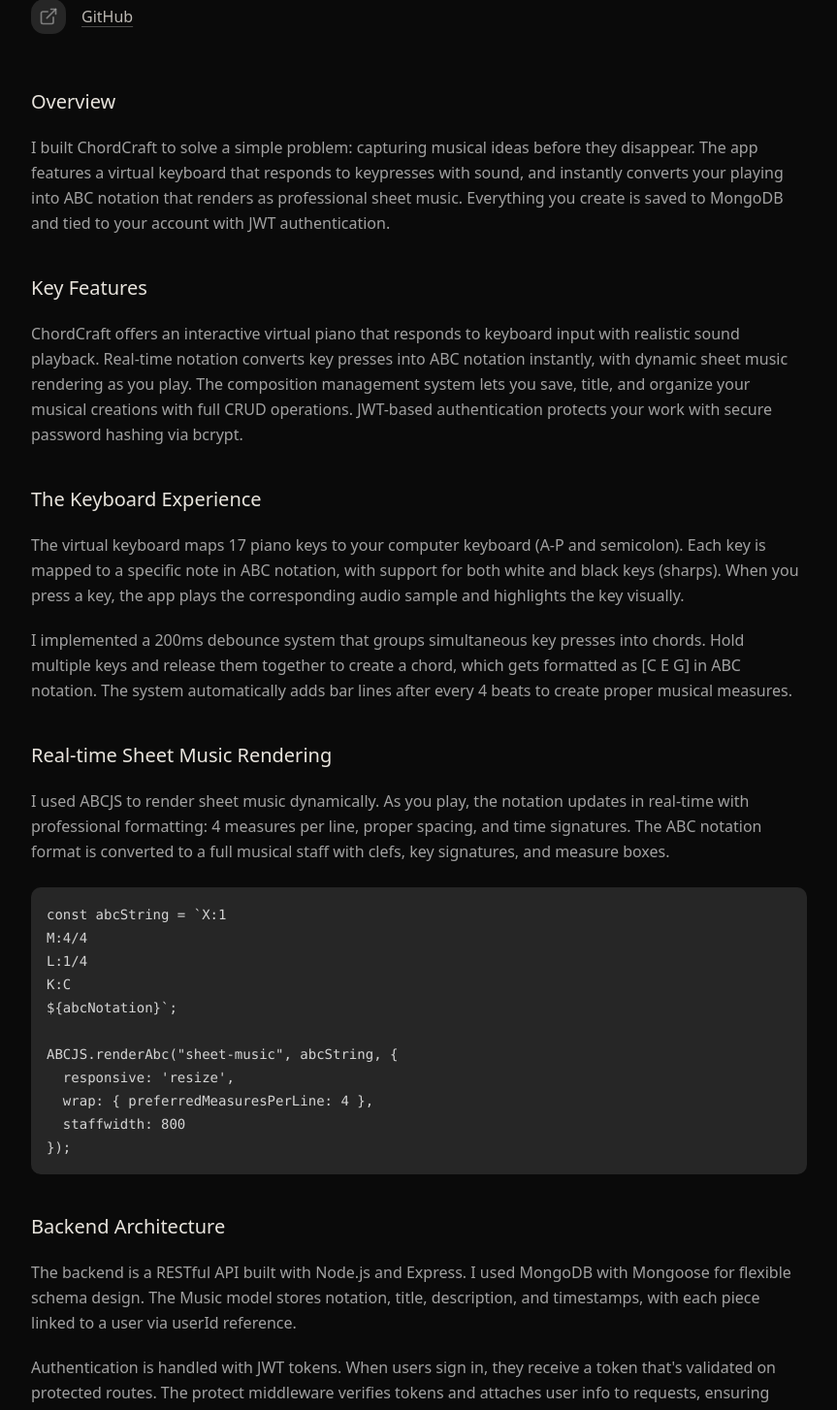
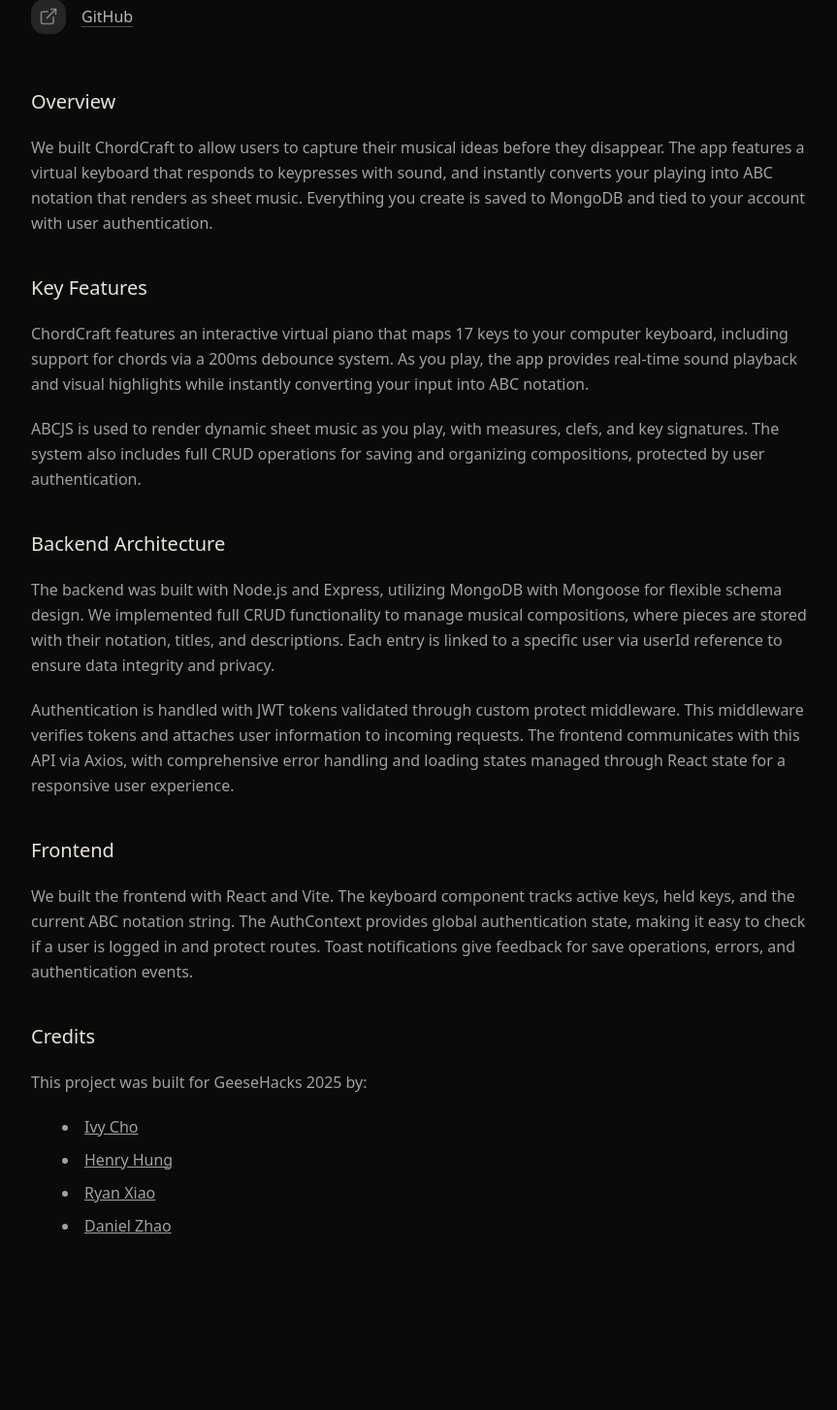
Before and after one commit to danielquzhao/personal-website-v2, a Next.js app: page /projects/chordcraft in a window 1280 px wide. Shown: the part 867-2321 px from the top of the page at 97% size, without its empty margins (208-1071 px from the left). After the commit the page ends 2164 px from the top, so only its background shows below. Built offline with nearby package versions, Linux system fonts and the light colour scheme.

Commit message:
Create chordcraft writeup

```diff
--- a/app/projects/chordcraft/page.tsx
+++ b/app/projects/chordcraft/page.tsx
@@ -18,68 +18,76 @@
                     <section className="space-y-4">
                         <h2 className="text-xl font-medium text-foreground">Overview</h2>
                         <p className="text-base text-muted-foreground leading-relaxed">
-                            I built ChordCraft to solve a simple problem: capturing musical ideas before they disappear. The app features a virtual keyboard that responds to keypresses with sound, and instantly converts your playing into ABC notation that renders as professional sheet music. Everything you create is saved to MongoDB and tied to your account with JWT authentication.
+                            We built ChordCraft to allow users to capture their musical ideas before they disappear. The app features a virtual keyboard that responds to keypresses with sound, and instantly converts your playing into ABC notation that renders as sheet music. Everything you create is saved to MongoDB and tied to your account with user authentication.
                         </p>
 
                         <h2 className="text-xl font-medium text-foreground">Key Features</h2>
                         <p className="text-base text-muted-foreground leading-relaxed">
-                            ChordCraft offers an interactive virtual piano that responds to keyboard input with realistic sound playback. Real-time notation converts key presses into ABC notation instantly, with dynamic sheet music rendering as you play. The composition management system lets you save, title, and organize your musical creations with full CRUD operations. JWT-based authentication protects your work with secure password hashing via bcrypt.
-                        </p>
-
-                        <h2 className="text-xl font-medium text-foreground">The Keyboard Experience</h2>
-                        <p className="text-base text-muted-foreground leading-relaxed">
-                            The virtual keyboard maps 17 piano keys to your computer keyboard (A-P and semicolon). Each key is mapped to a specific note in ABC notation, with support for both white and black keys (sharps). When you press a key, the app plays the corresponding audio sample and highlights the key visually.
+                            ChordCraft features an interactive virtual piano that maps 17 keys to your computer keyboard, including support for chords via a 200ms debounce system. As you play, the app provides real-time sound playback and visual highlights while instantly converting your input into ABC notation.
                         </p>
                         <p className="text-base text-muted-foreground leading-relaxed">
-                            I implemented a 200ms debounce system that groups simultaneous key presses into chords. Hold multiple keys and release them together to create a chord, which gets formatted as [C E G] in ABC notation. The system automatically adds bar lines after every 4 beats to create proper musical measures.
+                            ABCJS is used to render dynamic sheet music as you play, with measures, clefs, and key signatures. The system also includes full CRUD operations for saving and organizing compositions, protected by user authentication.
                         </p>
-
-                        <h2 className="text-xl font-medium text-foreground">Real-time Sheet Music Rendering</h2>
-                        <p className="text-base text-muted-foreground leading-relaxed">
-                            I used ABCJS to render sheet music dynamically. As you play, the notation updates in real-time with professional formatting: 4 measures per line, proper spacing, and time signatures. The ABC notation format is converted to a full musical staff with clefs, key signatures, and measure boxes.
-                        </p>
-                        <div className="my-6">
-                            <pre className="bg-muted p-4 rounded-lg overflow-x-auto">
-                                <code className="language-javascript">
-                                    {`const abcString = \`X:1\nM:4/4\nL:1/4\nK:C\n\${abcNotation}\`;
-
-ABCJS.renderAbc("sheet-music", abcString, {
-  responsive: 'resize',
-  wrap: { preferredMeasuresPerLine: 4 },
-  staffwidth: 800
-});`}
-                                </code>
-                            </pre>
-                        </div>
 
                         <h2 className="text-xl font-medium text-foreground">Backend Architecture</h2>
                         <p className="text-base text-muted-foreground leading-relaxed">
-                            The backend is a RESTful API built with Node.js and Express. I used MongoDB with Mongoose for flexible schema design. The Music model stores notation, title, description, and timestamps, with each piece linked to a user via userId reference.
+                            The backend was built with Node.js and Express, utilizing MongoDB with Mongoose for flexible schema design. We implemented full CRUD functionality to manage musical compositions, where pieces are stored with their notation, titles, and descriptions. Each entry is linked to a specific user via userId reference to ensure data integrity and privacy.
                         </p>
                         <p className="text-base text-muted-foreground leading-relaxed">
-                            Authentication is handled with JWT tokens. When users sign in, they receive a token that's validated on protected routes. The protect middleware verifies tokens and attaches user info to requests, ensuring users can only access and modify their own compositions.
+                            Authentication is handled with JWT tokens validated through custom protect middleware. This middleware verifies tokens and attaches user information to incoming requests. The frontend communicates with this API via Axios, with comprehensive error handling and loading states managed through React state for a responsive user experience.
                         </p>
 
-                        <h2 className="text-xl font-medium text-foreground">CRUD Operations</h2>
+                        <h2 className="text-xl font-medium text-foreground">Frontend</h2>
                         <p className="text-base text-muted-foreground leading-relaxed">
-                            ChordCraft implements full CRUD functionality for musical compositions. Users can create new pieces by playing on the keyboard and saving with a title and description. The saved compositions page displays all your work, sorted by creation date. You can edit titles and descriptions, or delete pieces you no longer want.
-                        </p>
-                        <p className="text-base text-muted-foreground leading-relaxed">
-                            All database operations include authorization checks to ensure users can only interact with their own data. The frontend uses Axios to communicate with the API, with error handling and loading states managed through React state.
+                            We built the frontend with React and Vite. The keyboard component tracks active keys, held keys, and the current ABC notation string. The AuthContext provides global authentication state, making it easy to check if a user is logged in and protect routes. Toast notifications give feedback for save operations, errors, and authentication events.
                         </p>
 
-                        <h2 className="text-xl font-medium text-foreground">Frontend State Management</h2>
-                        <p className="text-base text-muted-foreground leading-relaxed">
-                            I built the frontend with React and Vite for fast hot module replacement. The keyboard component tracks active keys, held keys (to prevent key repeat), and the current ABC notation string. React Router handles navigation between the home page, keyboard, and saved compositions.
-                        </p>
-                        <p className="text-base text-muted-foreground leading-relaxed">
-                            The AuthContext provides global authentication state, making it easy to check if a user is logged in and protect routes. Toast notifications give immediate feedback for save operations, errors, and authentication events.
-                        </p>
-
-                        <h2 className="text-xl font-medium text-foreground">Design Philosophy</h2>
-                        <p className="text-base text-muted-foreground leading-relaxed">
-                            I wanted ChordCraft to be the lightweight assistant for composers and students—fast, simple, and focused. No complex DAW features, just a quick way to draft melodies and turn them into readable sheet music. The interface is clean with a piano graphic and floating musical notes to set the mood.
-                        </p>
+                        <h2 className="text-xl font-medium text-foreground">Credits</h2>
+                        <div className="text-base text-muted-foreground leading-relaxed">
+                            This project was built for GeeseHacks 2025 by:
+                            <ul className="list-disc list-inside marker:text-muted-foreground">
+                                <li>
+                                    <a
+                                        href="https://www.linkedin.com/in/robloxian/"
+                                        target="_blank"
+                                        rel="noopener noreferrer"
+                                        className="hover:underline text-muted-foreground transition-colors"
+                                    >
+                                        Ivy Cho
+                                    </a>
+                                </li>
+                                <li>
+                                    <a
+                                        href="https://www.linkedin.com/in/henry-hung-360857197/"
+                                        target="_blank"
+                                        rel="noopener noreferrer"
+                                        className="hover:underline text-muted-foreground transition-colors"
+                                    >
+                                        Henry Hung
+                                    </a>
+                                </li>
+                                <li>
+                                    <a
+                                        href="https://www.linkedin.com/in/ryan-xiaoo/"
+                                        target="_blank"
+                                        rel="noopener noreferrer"
+                                        className="hover:underline text-muted-foreground transition-colors"
+                                    >
+                                        Ryan Xiao
+                                    </a>
+                                </li>
+                                <li>
+                                    <a
+                                        href="https://www.danielquzhao.com/"
+                                        target="_blank"
+                                        rel="noopener noreferrer"
+                                        className="hover:underline text-muted-foreground transition-colors"
+                                    >
+                                        Daniel Zhao
+                                    </a>
+                                </li>
+                            </ul>
+                        </div>
                     </section>
                 </div>
             </article>
```
